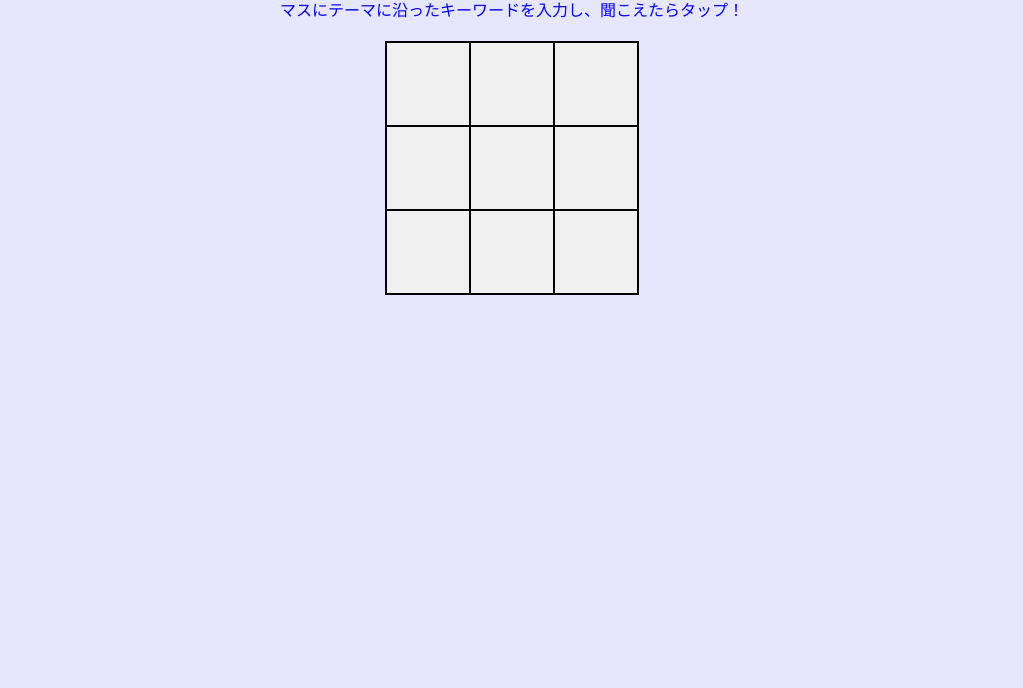
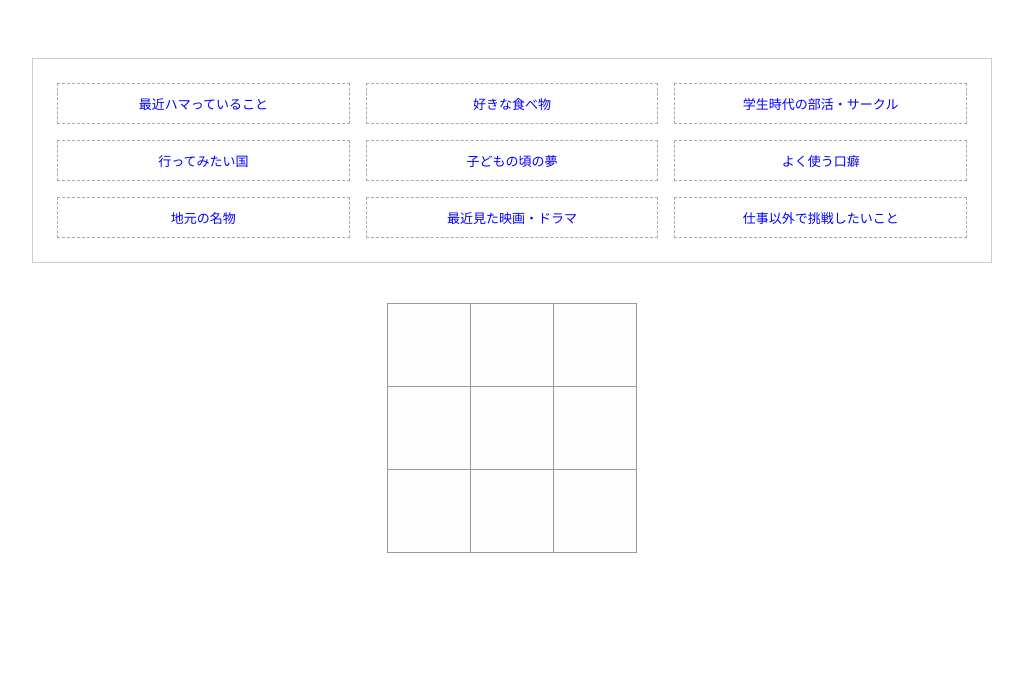
Before and after one commit to ken19960618/bingo, a plain HTML site: page index.html in a window 1280 px wide. Shown: the part 112-800 px from the top of the page, without its empty margins (128-1151 px from the left). Drawn offline with Linux system fonts and the light colour scheme.

Commit message:
Update index.html

```diff
--- a/index.html
+++ b/index.html
@@ -1,67 +1,121 @@
-
 <!DOCTYPE html>
 <html lang="ja">
 <head>
   <meta charset="UTF-8">
   <meta name="viewport" content="width=device-width, initial-scale=1.0">
-  <title>自己紹介ビンゴ</title>
-  <link href="https://fonts.googleapis.com/css2?family=Noto+Sans+JP&display=swap" rel="stylesheet">
+  <title>自己紹介ビンゴ！！</title>
+  <link href="https://fonts.googleapis.com/css2?family=Noto+Sans+JP:wght@200;300;500&display=swap" rel="stylesheet">
   <style>
     body {
+      margin: 0;
+      padding: 40px 20px;
       font-family: 'Noto Sans JP', sans-serif;
+      background-color: #fff;
+      color: rgb(0, 0, 250);
+      display: flex;
+      flex-direction: column;
+      align-items: center;
+      gap: 40px;
+    }
+    h1 {
+      font-weight: 300;
+      font-size: 28px;
+      letter-spacing: 0.05em;
+      border-bottom: 2px solid rgb(0, 0, 250);
+      padding-bottom: 10px;
+    }
+    .wrapper {
+      display: flex;
+      flex-direction: column;
+      gap: 40px;
+      width: 100%;
+      max-width: 960px;
+    }
+    .theme-panel {
+      display: grid;
+      grid-template-columns: repeat(3, 1fr);
+      gap: 16px;
+      border: 1px solid #ccc;
+      padding: 24px;
+    }
+    .theme-item {
+      border: 1px dashed #aaa;
+      padding: 10px;
+      font-size: 13px;
+      font-weight: 300;
       text-align: center;
-      margin: 0;
-      padding: 20px;
-      background-color: rgb(230, 230, 255);
-      color: rgb(0, 0, 255);
+      text-transform: uppercase;
+    }
+    .bingo-section {
+      display: flex;
+      flex-direction: column;
+      align-items: center;
+      gap: 16px;
     }
     table {
-      margin: 20px auto;
       border-collapse: collapse;
     }
     td {
-      border: 2px solid #000;
       width: 80px;
       height: 80px;
+      border: 1px solid #999;
+      text-align: center;
+      vertical-align: middle;
+      position: relative;
+      background-color: #fdfdfd;
+      transition: all 0.2s ease;
+    }
+    td input {
+      width: 100%;
+      height: 100%;
       font-size: 14px;
-      vertical-align: middle;
+      font-family: 'Noto Sans JP', sans-serif;
+      color: rgb(0, 0, 250);
       text-align: center;
-      cursor: pointer;
-      background-color: #f0f0f0;
-      font-family: 'Noto Sans JP', sans-serif;
+      border: none;
+      background: transparent;
     }
     td.checked {
-      background-color: rgb(0, 0, 255);
+      background-color: rgb(0, 0, 250);
+    }
+    td.checked input {
       color: white;
-      font-weight: bold;
-    }
-    input[type="text"] {
-      width: 100%;
-      height: 100%;
-      border: none;
-      text-align: center;
-      font-size: 14px;
-      background: transparent;
-      font-family: 'Noto Sans JP', sans-serif;
-      color: rgb(0, 0, 255);
+      font-weight: 500;
     }
     #bingoMsg {
-      font-size: 24px;
-      color: rgb(0, 0, 255);
-      margin-top: 20px;
-      font-weight: bold;
+      font-size: 18px;
+      font-weight: 500;
+      color: rgb(0, 0, 250);
     }
   </style>
 </head>
 <body>
-  <h1>スマホで自己紹介ビンゴ</h1>
-  <p>マスにテーマに沿ったキーワードを入力し、聞こえたらタップ！</p>
-  <table id="bingoBoard"></table>
-  <div id="bingoMsg"></div>
+  <h1>自己紹介ビンゴ！！</h1>
+  <div class="wrapper">
+    <div class="theme-panel">
+      <div class="theme-item">最近ハマっていること</div>
+      <div class="theme-item">好きな食べ物</div>
+      <div class="theme-item">学生時代の部活・サークル</div>
+      <div class="theme-item">行ってみたい国</div>
+      <div class="theme-item">子どもの頃の夢</div>
+      <div class="theme-item">よく使う口癖</div>
+      <div class="theme-item">地元の名物</div>
+      <div class="theme-item">最近見た映画・ドラマ</div>
+      <div class="theme-item">仕事以外で挑戦したいこと</div>
+    </div>
+    <div class="bingo-section">
+      <table id="bingoBoard"></table>
+      <div id="bingoMsg"></div>
+    </div>
+  </div>
 
   <script>
     const table = document.getElementById('bingoBoard');
     const size = 3;
+
+    function isChecked(cell) {
+      return cell.classList.contains('checked');
+    }
 
     for (let i = 0; i < size; i++) {
       const row = document.createElement('tr');
@@ -69,34 +123,33 @@
         const cell = document.createElement('td');
         const input = document.createElement('input');
         input.type = 'text';
-        cell.appendChild(input);
+        input.addEventListener('click', e => e.stopPropagation());
 
-        cell.addEventListener('click', function () {
+        cell.addEventListener('click', () => {
           if (input.value.trim() !== '') {
             cell.classList.toggle('checked');
             checkBingo();
           }
         });
 
+        cell.appendChild(input);
         row.appendChild(cell);
       }
       table.appendChild(row);
     }
 
     function checkBingo() {
-      const cells = [...document.querySelectorAll('td')];
+      const rows = table.rows;
       const lines = [];
 
       for (let i = 0; i < size; i++) {
-        lines.push(cells.slice(i * size, (i + 1) * size));
+        lines.push([rows[i].cells[0], rows[i].cells[1], rows[i].cells[2]]);
+        lines.push([rows[0].cells[i], rows[1].cells[i], rows[2].cells[i]]);
       }
-      for (let i = 0; i < size; i++) {
-        lines.push([cells[i], cells[i + size], cells[i + 2 * size]]);
-      }
-      lines.push([cells[0], cells[4], cells[8]]);
-      lines.push([cells[2], cells[4], cells[6]]);
+      lines.push([rows[0].cells[0], rows[1].cells[1], rows[2].cells[2]]);
+      lines.push([rows[0].cells[2], rows[1].cells[1], rows[2].cells[0]]);
 
-      const bingo = lines.some(line => line.every(cell => cell.classList.contains('checked')));
+      const bingo = lines.some(line => line.every(isChecked));
       document.getElementById('bingoMsg').textContent = bingo ? '🎉 ビンゴ！' : '';
     }
   </script>
```
